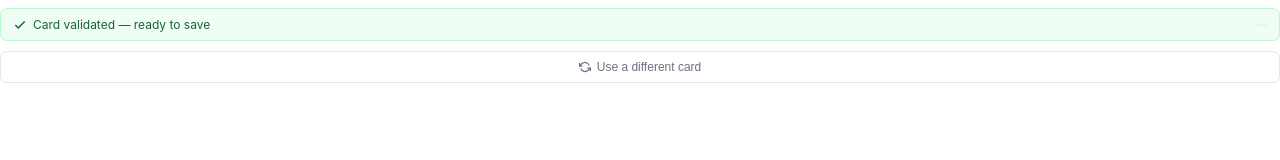
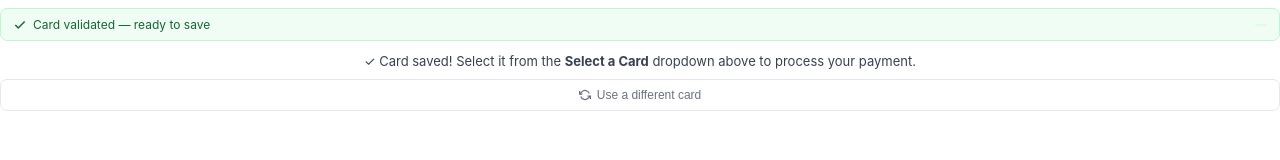
Before and after one commit to curtismcl/nmi-collect, a plain HTML site: page success.html in a window 1280 px wide. Drawn offline with Linux system fonts and the light colour scheme.

Commit message:
Update success.html

```diff
--- a/success.html
+++ b/success.html
@@ -59,7 +59,11 @@
     </svg>
     Card validated — ready to save
     <span id="card-summary"></span>
-  </div>
+</div>
+
+  <p id="instruction" style="margin-top: 12px; font-size: 13px; color: #374151; text-align: center;">
+    ✓ Card saved! Select it from the <strong>Select a Card</strong> dropdown above to process your payment.
+  </p>
 
   <button id="revalidate-btn">
     <svg width="12" height="12" viewBox="0 0 24 24" fill="none" stroke="currentColor" stroke-width="2.5">
```
